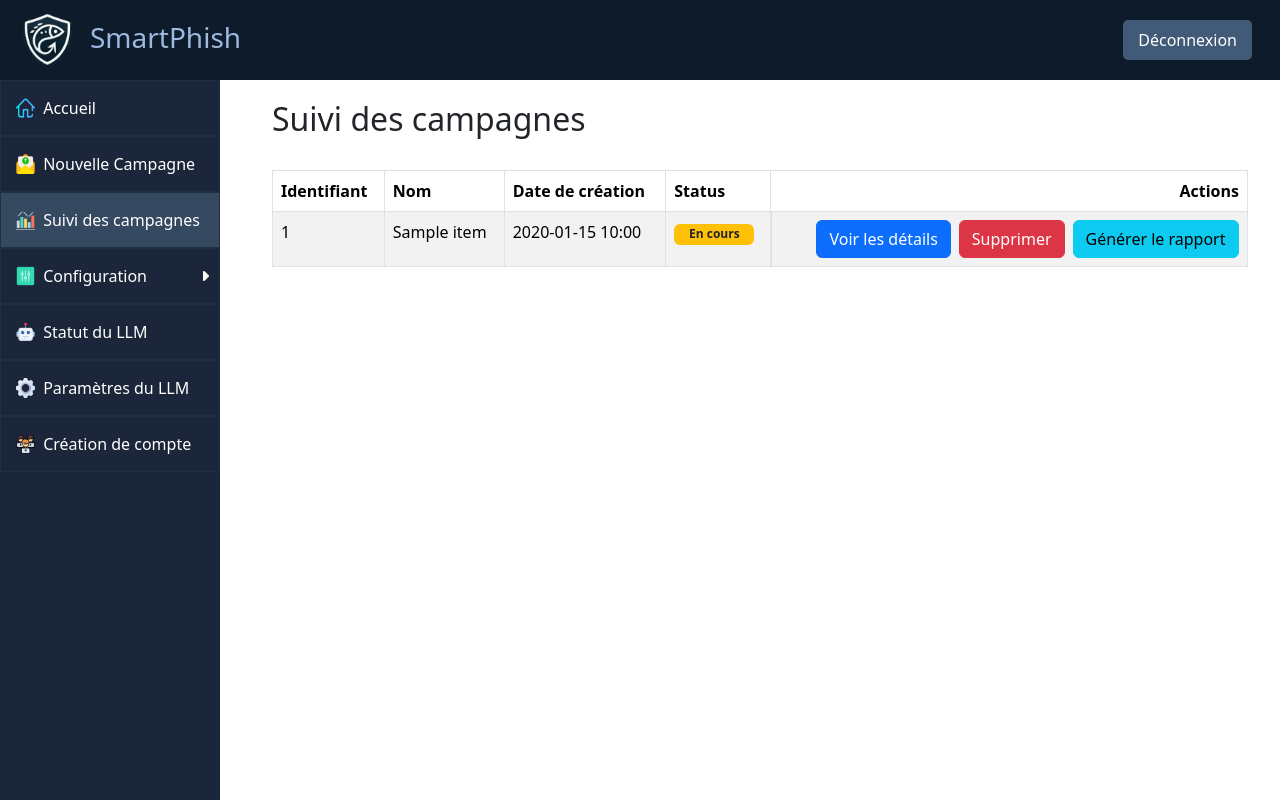
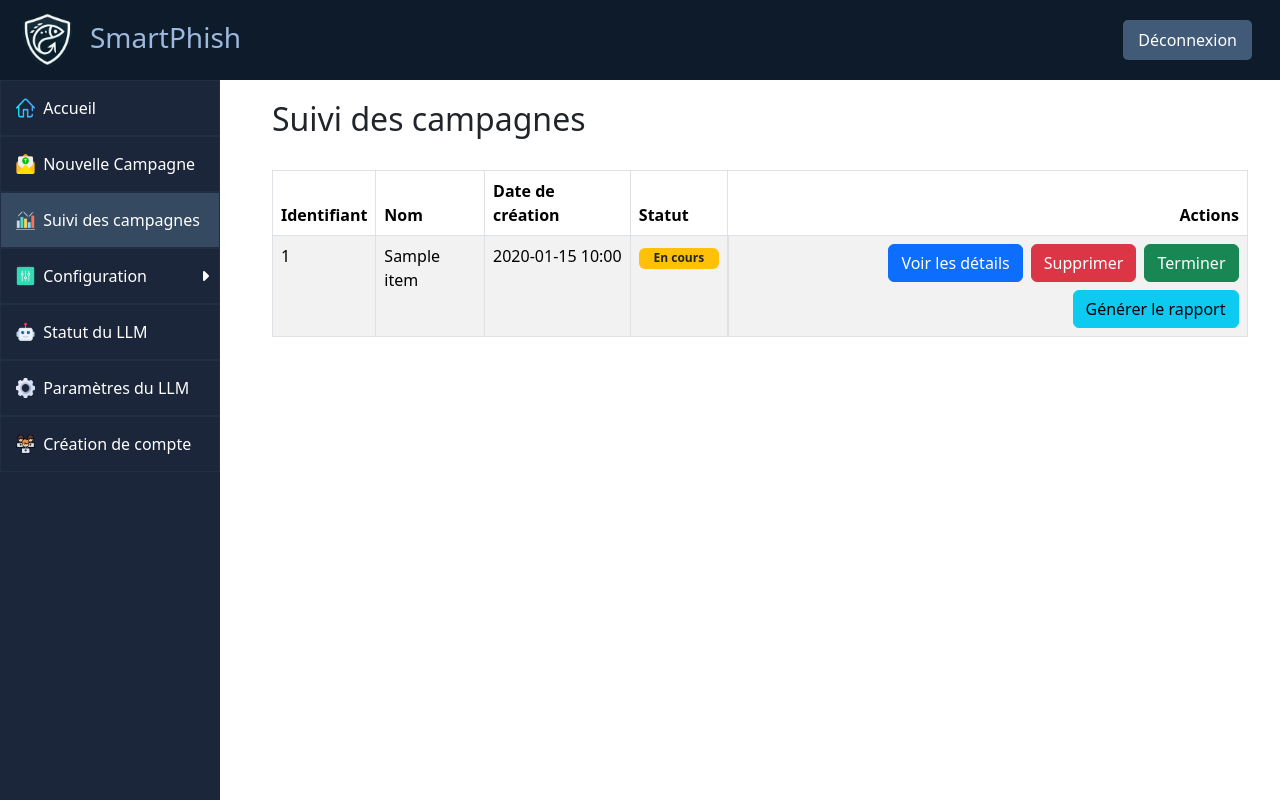
Before and after one commit to Maxencedu66/smartphish, a Flask app: page /follow-campaign in a window 1280 px wide. Run offline with Flask 3, Linux system fonts and the light colour scheme; a user stored in the database is signed in; tables that the repository leaves empty hold one stand-in row (values such as "Sample post"); a database or web service that is not in the repository returns one stand-in record (values such as "Sample title"); data that the repository does not hold is empty; parts of the project's set-up code (start-up, migrations or seed data) failed here and were passed over; some libraries are stand-ins or nearby versions.

Commit message:
maintenant on peut dl un report tout le temps même si campagne pas fini

```diff
--- a/src/routes/frontend_routes.py
+++ b/src/routes/frontend_routes.py
@@ -250,8 +250,12 @@ def generate_report(campaign_id):
 
     campaigns = get_campaigns()
     campaign = next((c for c in campaigns if c["id"] == campaign_id), None)
-    if not campaign or campaign["status"] != "Completed":
-        return jsonify({"error": "Campagne invalide ou non terminée"}), 400
+    if not campaign:
+        return jsonify({"error": "Campagne invalide"}), 400
+
+    # Si la campagne est terminée, on force la régénération
+    if campaign["status"] == "Completed":
+        force = True
 
     try:
         path = generate_docx_with_goreport(campaign_id, force=force)
@@ -263,6 +267,7 @@ def generate_report(campaign_id):
         })
     except Exception as e:
         return jsonify({"error": str(e)}), 500
+
 
 @bp.route('/report-exists/<int:campaign_id>')
 def report_exists(campaign_id):
--- a/src/templates/follow-campaign.html
+++ b/src/templates/follow-campaign.html
@@ -14,7 +14,7 @@
                 <th>Identifiant</th>
                 <th>Nom</th>
                 <th>Date de création</th>
-                <th>Status</th>
+                <th>Statut</th>
                 <th class="text-end">Actions</th>
             </tr>
         </thead>
@@ -32,18 +32,22 @@
                     {% endif %}
                 </td>
                 <td class="text-end d-flex gap-2 justify-content-end flex-wrap align-items-center">
+                    <!-- Bouton Voir les détails -->
                     <a href="{{ url_for('frontend.details_campaign', campaign_id=campaign.id) }}" class="btn btn-primary">Voir les détails</a>
+
+                    <!-- Bouton Supprimer -->
                     <button class="btn btn-danger" onclick="deleteCampaign('{{ campaign.id }}')">Supprimer</button>
 
-                    {% if campaign.status == "In progress" %}
-                        <button class="btn btn-success" onclick="completeCampaign('{{ campaign.id }}')">Terminer</button>
-                    {% else %}
-                        <div class="d-flex align-items-center gap-1">
-                            <button id="report-btn-{{ campaign.id }}" class="btn btn-secondary">Chargement...</button>
-                            <button id="retry-btn-{{ campaign.id }}" class="btn btn-light border d-none" onclick="regenerateReport('{{ campaign.id }}')" title="Régénérer le rapport">
-                            </button>
-                        </div>
+                    <!-- Bouton Terminer (affiché uniquement si la campagne n'est pas complétée) -->
+                    {% if campaign.status != "Completed" %}
+                    <button class="btn btn-success" onclick="completeCampaign('{{ campaign.id }}')">Terminer</button>
                     {% endif %}
+
+                    <!-- Bouton Générer le rapport -->
+                    <div class="d-flex align-items-center gap-1">
+                        <button id="report-btn-{{ campaign.id }}" class="btn btn-secondary">Chargement...</button>
+                        <button id="retry-btn-{{ campaign.id }}" class="btn btn-light border d-none" onclick="regenerateReport('{{ campaign.id }}')" title="Régénérer le rapport"></button>
+                    </div>
                 </td>
             </tr>
             {% endfor %}
```
